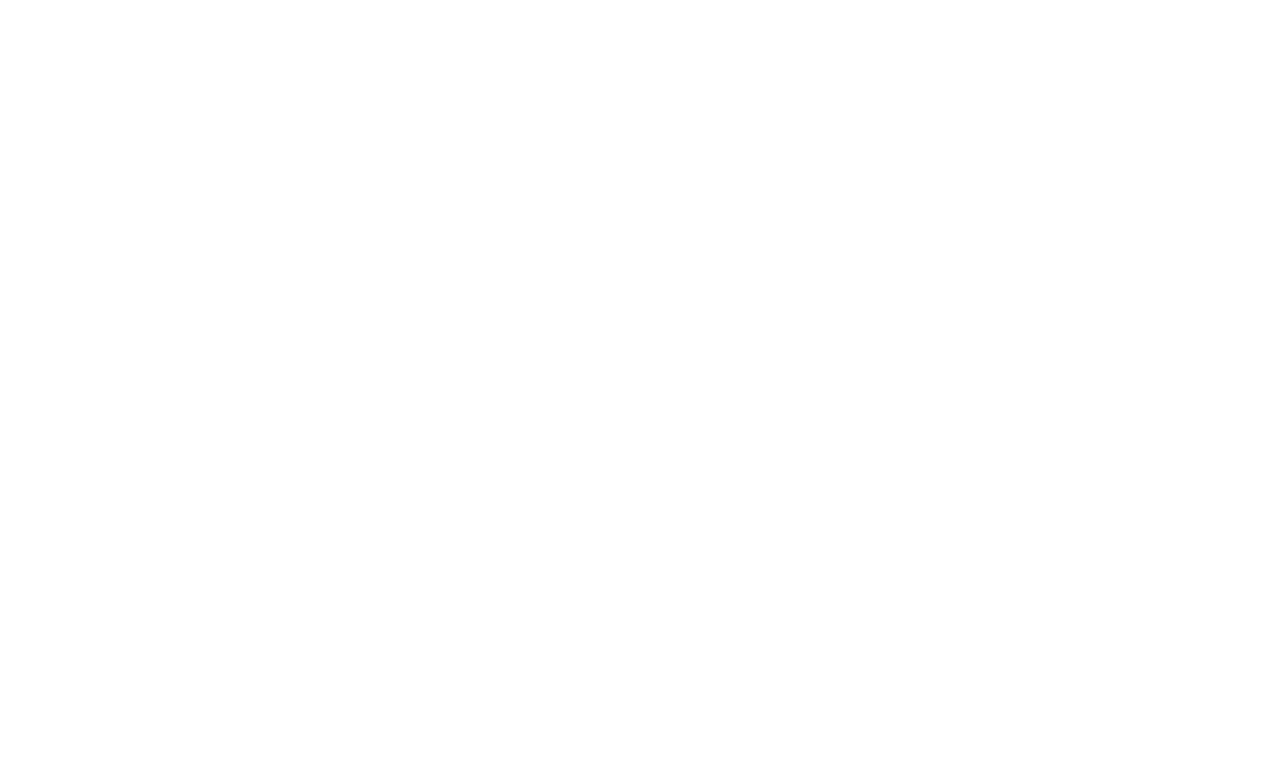
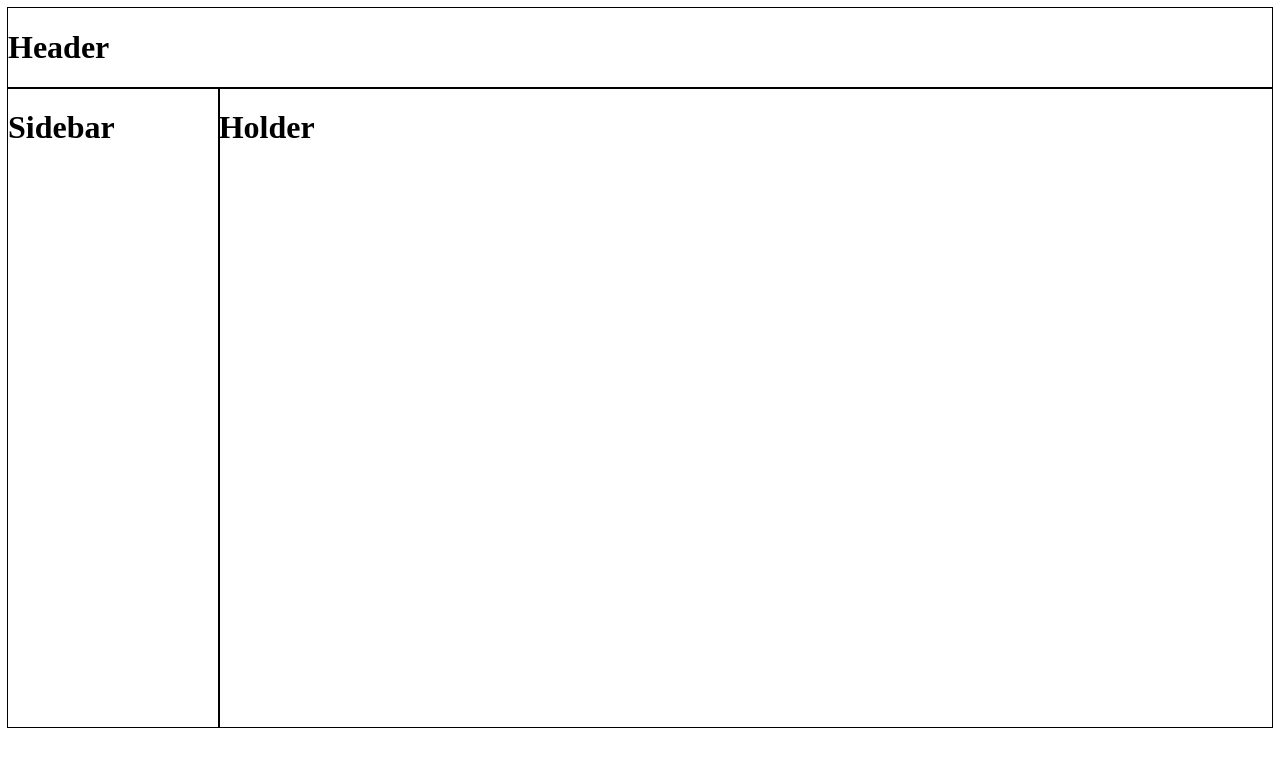
Before and after one commit to DylanWheatley/todo-list, a website built with webpack: page dist/index.html in a window 1280 px wide. Built offline with nearby package versions, Linux system fonts and the light colour scheme.

Commit message:
Basic html boxing and styling

```diff
--- a/dist/index.html
+++ b/dist/index.html
@@ -1,14 +1,33 @@
 <!DOCTYPE html>
 <html lang="en">
+
     <head>
         <meta charset="UTF-8">
         <meta http-equiv="X-UA-Compatible" content="IE=edge">
         <meta name="viewport" content="width=device-width, initial-scale=1.0">
+        <link rel="stylesheet" href="./style.css">
         <title>Document</title>
     </head>
+
     <body>
+        <div class="container">
+
+            <div id="header">
+                <h1>Header</h1>
+            </div>
+
+            <div id="sidebar">
+                <h1>Sidebar</h1>
+            </div>
+
+            <div id="cardholder">
+                <h1>Holder</h1>
+            </div>
+
+        </div>
 
 
         <script src="./main.js"></script>
     </body>
+
 </html>
--- /dev/null
+++ b/dist/style.css
@@ -0,0 +1,25 @@
+
+
+.container {
+    display: grid;
+    grid-template-columns: 1fr 5fr;
+    grid-template-rows: 1fr 8fr;
+}
+
+#header {
+    grid-column: 1/3;
+    grid-row: 1/2;
+    outline: black solid 1px;
+}
+
+#sidebar {
+    grid-column: 1/2;
+    grid-row: 2/3;
+    outline: black solid 1px;
+}
+
+#cardholder {
+    grid-column: 2/3;
+    grid-row: 2/3;
+    outline: black solid 1px;
+}
```
Lines whose indentation alone changed are shown as unchanged.
